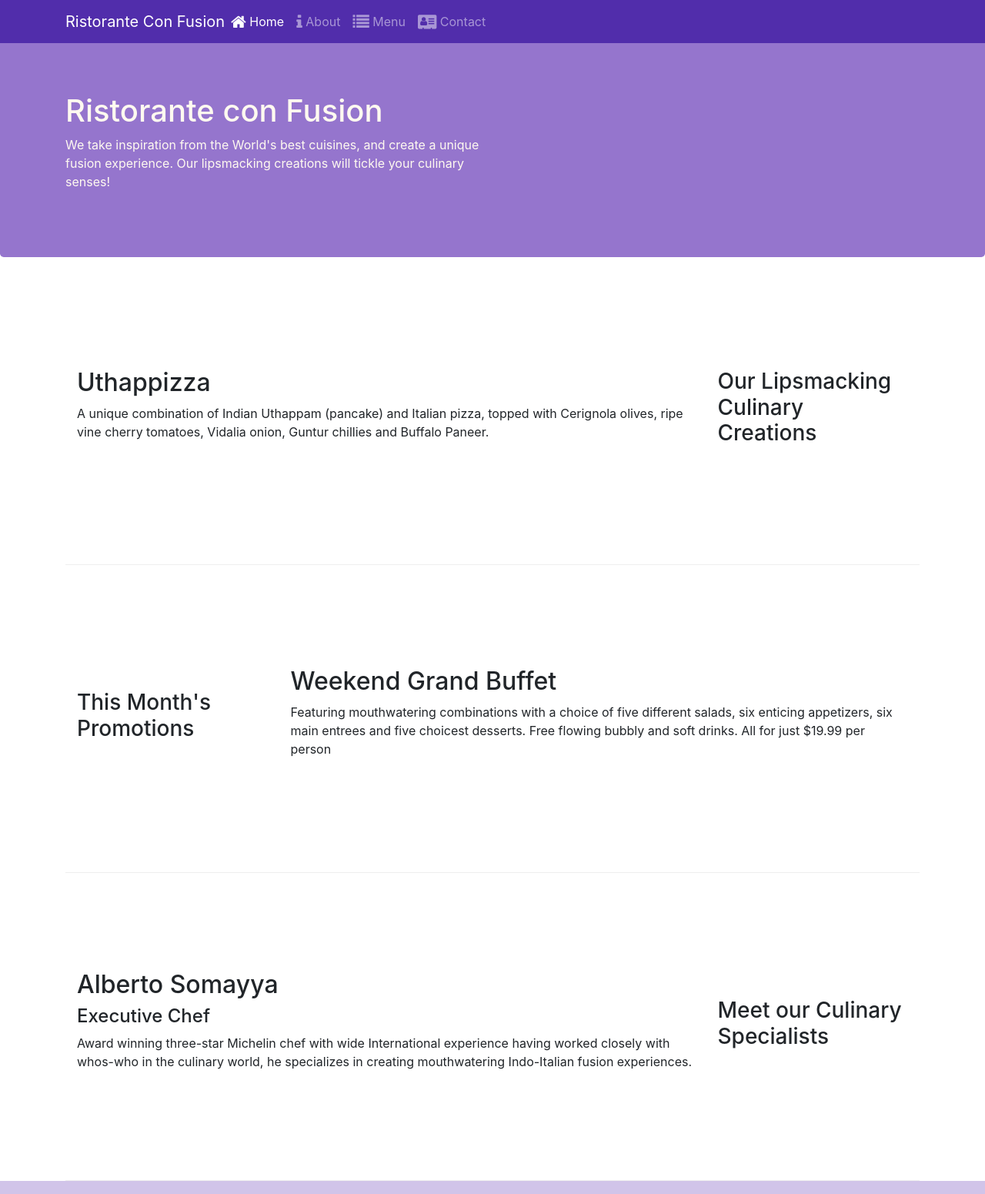
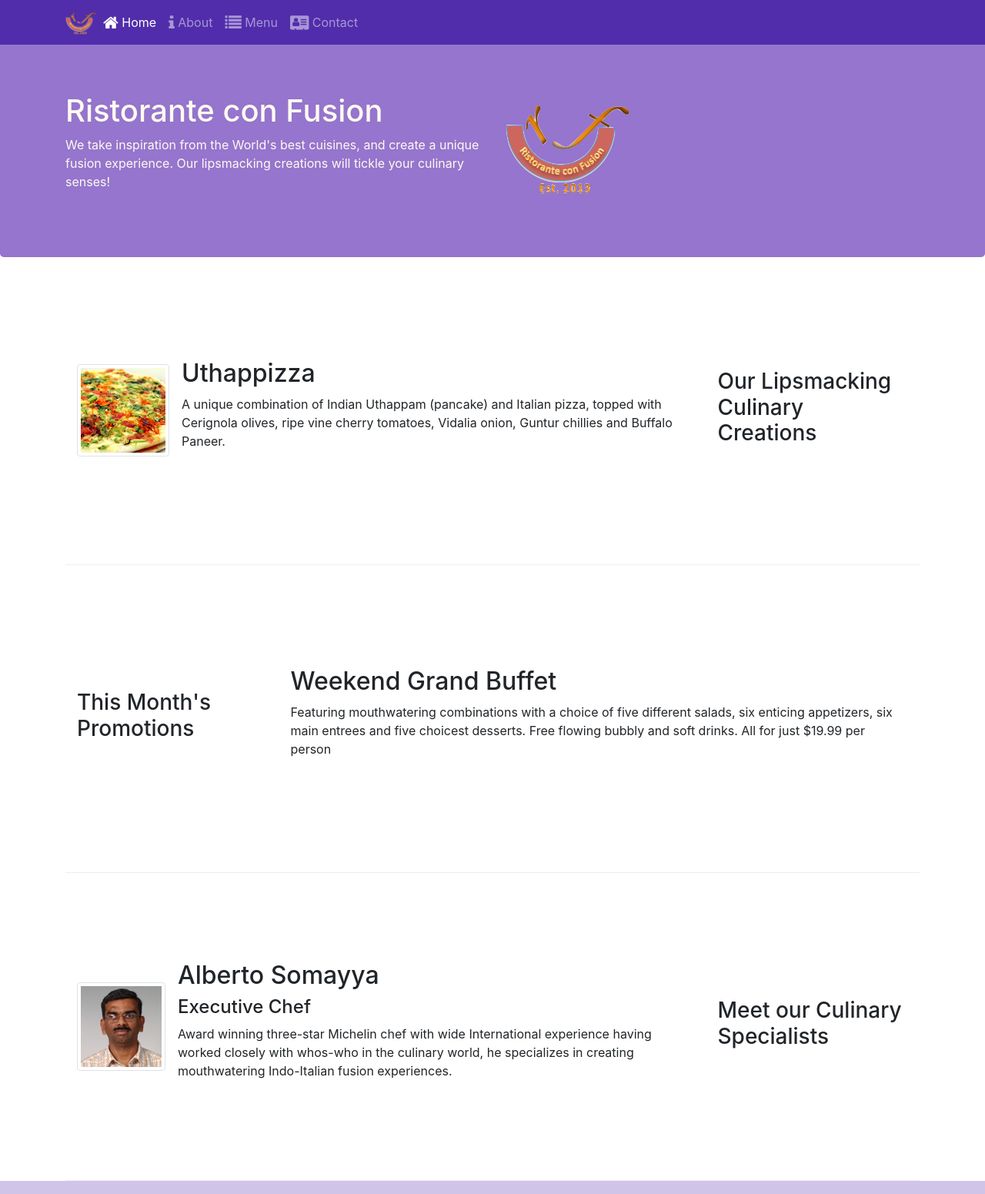
Before and after one commit to iampratiktandel/conFusion, a website: page index.html in a window 1280 px wide. Shown: the top 1551 px of the page at 77% size. Drawn offline with nearby package versions, Linux system fonts and the light colour scheme.

Commit message:
Images and Media

```diff
--- a/index.html
+++ b/index.html
@@ -21,7 +21,7 @@
       <button class="navbar-toggler" type="button" data-toggle="collapse" data-target="#Navbar">
         <span class="navbar-toggler-icon"></span>
       </button>
-      <a class="navbar-brand mr-auto" href="#">Ristorante Con Fusion</a>
+      <a class="navbar-brand mr-auto" href="#"><img src="img/logo.png" height="30" width="41" alt=""></a>
       <div class="collapse navbar-collapse" id="Navbar">
         <ul class="navbar-nav mr-auto">
           <li class="nav-item active"><a href="#" class="nav-link"><span class="fa fa-home fa-lg"></span> Home</a></li>
@@ -40,7 +40,8 @@
                     <h1>Ristorante con Fusion</h1>
                     <p>We take inspiration from the World's best cuisines, and create a unique fusion experience. Our lipsmacking creations will tickle your culinary senses!</p>
                 </div>
-                <div class="col-12 col-sm">
+                <div class="col-12 col-sm align-self-center">
+                    <img src="img/logo.png" class=""img-fluid" alt="">
                 </div>
             </div>
         </div>
@@ -52,8 +53,13 @@
                 <h3>Our Lipsmacking Culinary Creations</h3>
             </div>
             <div class="col col-sm order-sm-first col-md">
-                <h2>Uthappizza</h2>
-                <p>A unique combination of Indian Uthappam (pancake) and Italian pizza, topped with Cerignola olives, ripe vine cherry tomatoes, Vidalia onion, Guntur chillies and Buffalo Paneer.</p>
+                <div class="media">
+                  <img src="img/uthappizza.png" class="d-flex mr-3 img-thumbnail align-self-center" alt="uthappizza">
+                  <div class="media-body">
+                    <h2 class="mt-0">Uthappizza</h2>
+                    <p class="d-none d-sm-block">A unique combination of Indian Uthappam (pancake) and Italian pizza, topped with Cerignola olives, ripe vine cherry tomatoes, Vidalia onion, Guntur chillies and Buffalo Paneer.</p>
+                  </div>
+                </div>
             </div>
         </div>
 
@@ -64,7 +70,7 @@
             </div>
             <div class="col col-sm col-md">
                 <h2>Weekend Grand Buffet</h2>
-                <p>Featuring mouthwatering combinations with a choice of five different salads, six enticing appetizers, six main entrees and five choicest desserts. Free flowing bubbly and soft drinks. All for just $19.99 per person </p>
+                <p class="d-none d-sm-block">Featuring mouthwatering combinations with a choice of five different salads, six enticing appetizers, six main entrees and five choicest desserts. Free flowing bubbly and soft drinks. All for just $19.99 per person </p>
             </div>
         </div>
 
@@ -73,9 +79,14 @@
                 <h3>Meet our Culinary Specialists</h3>
             </div>
             <div class="col col-sm order-sm-first col-md">
-                <h2>Alberto Somayya</h2>
-                <h4>Executive Chef</h4>
-                <p>Award winning three-star Michelin chef with wide International experience having worked closely with whos-who in the culinary world, he specializes in creating mouthwatering Indo-Italian fusion experiences. </p>
+              <div class="media">
+                <img src="img/alberto.png" class="d-flex mr-3 img-thumbnail align-self-center" alt="alberto">
+                <div class="media-body">
+                  <h2>Alberto Somayya</h2>
+                  <h4>Executive Chef</h4>
+                  <p class="d-none d-sm-block">Award winning three-star Michelin chef with wide International experience having worked closely with whos-who in the culinary world, he specializes in creating mouthwatering Indo-Italian fusion experiences. </p>
+                </div>
+              </div>
             </div>
         </div>
     </div>
```
Also changed, not shown: aboutus.html (+3 -2 lines), contactus.html (+3 -2 lines), img/alberto.png (added), img/buffet.png (added), img/logo.png (added), img/uthappizza.png (added), 1 other file.
